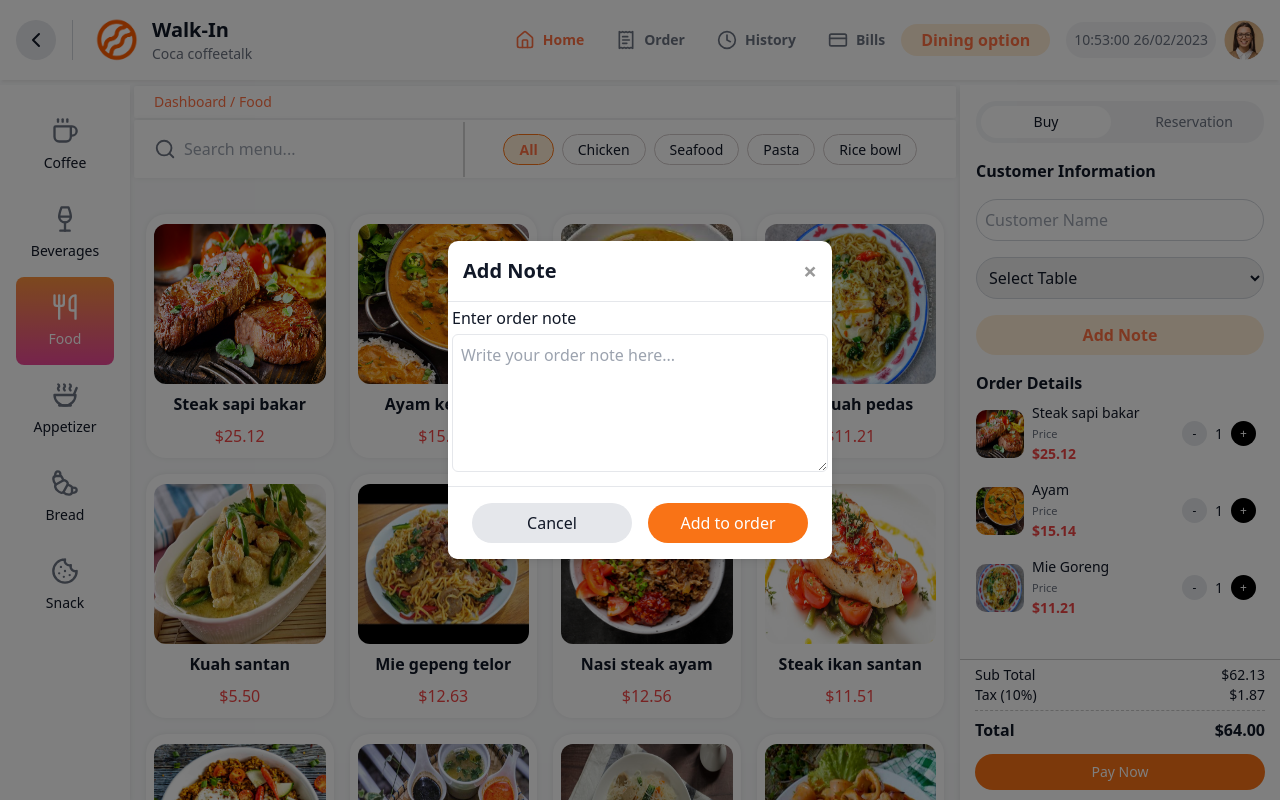
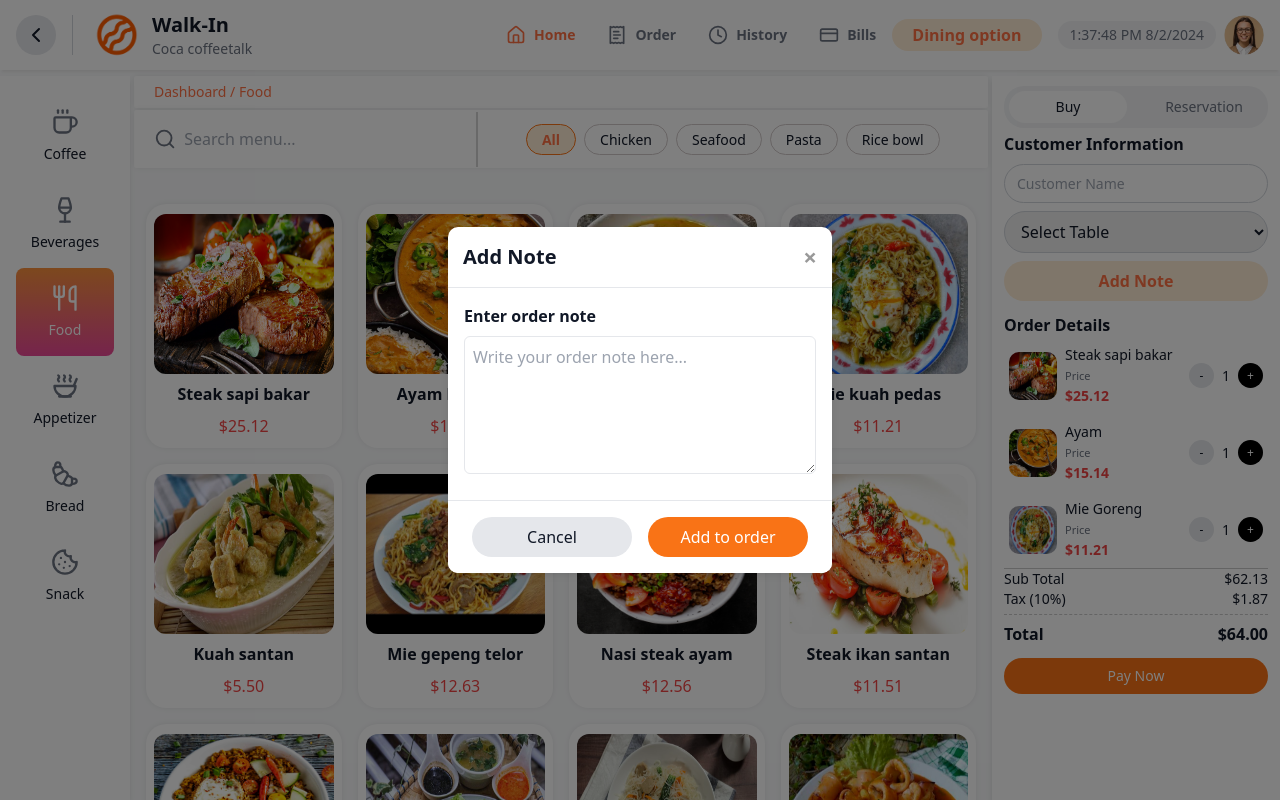
Before and after one commit to noobster101-ui/restoapp, a Next.js app: page /dashboard in a window 1280 px wide. Both pictures are taken after a click on the element "Add Note". Shown: the top 800 px of the page. Built offline with nearby package versions, Linux system fonts and the light colour scheme.

Commit message:
CSS Updates

```diff
--- a/src/components/allModals/NoteModal.tsx
+++ b/src/components/allModals/NoteModal.tsx
@@ -36,8 +36,8 @@ const NoteModal: React.FC<NoteModalProps> = ({ isOpen, onClose }) => {
         </div>
       }
     >
-      <form className="p-1">
-        <label htmlFor="note">Enter order note</label>
+      <form className="p-4">
+        <p className='font-semibold mb-1'>Enter order note</p>
         <textarea
           id="note"
           rows={5}
--- a/src/components/allModals/PayNowModal.tsx
+++ b/src/components/allModals/PayNowModal.tsx
@@ -49,7 +49,7 @@ const PayNowModal: React.FC<PayNowModalProps> = ({ isOpen, onClose, onAddToOrder
         </div>
       }
     >
-      <div className="order-details pr-2 p-4 overflow-y-auto max-h-96">
+      <div className="order-details pr-2 p-4">
         <div className="mb-3 activeOrder">
           <ul className="order-list space-y-2">
             {orders.map((order, index) => (
@@ -63,7 +63,7 @@ const PayNowModal: React.FC<PayNowModalProps> = ({ isOpen, onClose, onAddToOrder
           </ul>
         </div>
         <hr />
-        <div className="additional-orders my-2">
+        <div className="additional-orders my-2 pr-2">
           <h3 className="font-semibold text-lg mb-2">Additional</h3>
           <ul className="order-list space-y-2">
             {additionals.map((item, index) => (
--- a/src/components/layout/Header.tsx
+++ b/src/components/layout/Header.tsx
@@ -5,20 +5,28 @@ import { Home, ReceiptText, Clock, CreditCard, ChevronLeft, HandPlatter, Shoppin
 import Image from "next/image";
 import Link from "next/link";
 import Button from "../ui/Button";
-import { useState } from "react";
+import { useEffect, useState } from "react";
 import Dropdown from "../ui/Dropdown";
 
 export function Header() {
   const [selectedDiningOption, setSelectedDiningOption] = useState("Dine in");
+  const [dateTime, setDateTime] = useState(new Date());
 
-  // Define dining options
+  useEffect(() => {
+    const timer = setInterval(() => {
+      setDateTime(new Date());
+    }, 1000);
+
+    return () => clearInterval(timer);
+  }, []);
+
   const diningOptions = [
     { label: "Dine In", value: "dinein", icon: <HandPlatter className="w-4 h-4" /> },
     { label: "Take Away", value: "takeaway", icon: <ShoppingBagIcon className="w-4 h-4" /> },
     { label: "Reservation", value: "reservation", icon: <CalendarDaysIcon className="w-4 h-4" /> },
   ];
   return (
-    <header className="header flex items-center justify-between p-4 bg-white shadow-md">
+    <header className="header flex items-center justify-between bg-white shadow-md">
       <div className="flex items-center space-x-4">
         <button className="flex items-center justify-center w-10 h-10 bg-gray-200 rounded-full">
          <ChevronLeft />
@@ -74,7 +82,7 @@ export function Header() {
         />
 
         <div className="flex items-center space-x-2">
-          <span className="text-sm text-gray-500 bg-gray-100 rounded-full px-2 py-2">10:53:00 26/02/2023</span>
+          <span className="text-sm text-gray-500 bg-gray-100 rounded-full px-3 py-1">{dateTime.toLocaleTimeString()} {dateTime.toLocaleDateString()}</span>
           <div className="w-10 h-10 rounded-full overflow-hidden">
             <Image src="/user1.png" alt="User" width={40} height={40} />
           </div>
--- a/src/components/layout/RightSidebar.tsx
+++ b/src/components/layout/RightSidebar.tsx
@@ -34,7 +34,6 @@ export function RightSidebar() {
     setConfirmModalOpen(true);
   };
 
-
   return (
     <div className="right-sidebar relative">
       <Tabs>
@@ -46,50 +45,50 @@ export function RightSidebar() {
             Reservation
           </Tab>
         </TabList>
-        <TabPanel className="tab-panel mt-4">
-          <h2 className="font-bold">Customer Information</h2>
-          <form className="mt-4">
-            <div className="mb-4">
+        <TabPanel className="tab-panel">
+          <h2 className="font-bold mt-1">Customer Information</h2>
+          <form className="mt-2">
+            <div className="mb-2">
               <input
                 type="text"
-                className="w-full p-2 border border-gray-300 rounded-full"
+                className="w-full py-2 px-3 border border-gray-300 rounded-full"
                 placeholder="Customer Name"
               />
             </div>
-            <div className="mb-4">
-              <select className="w-full p-2 border border-gray-300 rounded-full">
+            <div className="mb-2">
+              <select className="w-full py-2 px-3 border border-gray-300 rounded-full">
                 <option>Select Table</option>
                 <option>Table 1</option>
                 <option>Table 2</option>
               </select>
             </div>
             <span
-              className="w-full p-2 bg-orange-100 text-orange-500 rounded-full font-bold noteBtn"
+              className="w-full p-2 mb-2 bg-orange-100 text-orange-500 rounded-full font-bold noteBtn"
               onClick={() => setNoteModalOpen(true)}
             >
               Add Note
             </span>
           </form>
         </TabPanel>
-        <TabPanel className="tab-panel mt-4">
-          <h2 className="font-bold">Reservation Details</h2>
-          <form className="mt-4">
-            <div className="mb-4">
+        <TabPanel className="tab-panel">
+          <h2 className="font-bold mt-1">Reservation Details</h2>
+          <form className="mt-2">
+            <div className="mb-2">
               <input
                 type="text"
-                className="w-full p-2 border border-gray-300 rounded-full"
+                className="w-full py-2 px-3 border border-gray-300 rounded-full"
                 placeholder="Reservation Name"
               />
             </div>
-            <div className="mb-4">
+            <div className="mb-2">
               <input
                 type="datetime-local"
-                className="w-full p-2 border border-gray-300 rounded-full"
+                className="w-full py-2 px-3 border border-gray-300 rounded-full"
                 placeholder="Select Time"
               />
             </div>
             <span
-              className="w-full p-2 bg-orange-100 text-orange-500 rounded-full font-bold noteBtn"
+              className="w-full p-2 mb-2 bg-orange-100 text-orange-500 rounded-full font-bold noteBtn"
               onClick={() => setNoteModalOpen(true)}
             >
               Reserve
@@ -98,8 +97,8 @@ export function RightSidebar() {
         </TabPanel>
       </Tabs>
 
-      <h2 className="font-bold mt-3 mb-0">Order Details</h2>
-      <div className="order-details max-h-60 overflow-y-auto">
+      <h2 className="font-bold mt-1">Order Details</h2>
+      <div className="order-details">
         <ul className="order-list space-y-2">
           {orders.map((order, index) => (
             <OrderItem
@@ -110,7 +109,8 @@ export function RightSidebar() {
             />
           ))}
         </ul>
-        <div className="summary mt-4">
+      </div>
+      <div className="summary mt-2">
         <div className="flex justify-between">
           <span className="text-sm font-medium">Sub Total</span>
           <span className="text-sm font-medium">$62.13</span>
@@ -130,8 +130,6 @@ export function RightSidebar() {
           Pay Now
         </button>
       </div>
-      </div>
-
       {/* Note Modal */}
       <NoteModal
         isOpen={isNoteModalOpen}
@@ -164,8 +162,6 @@ export function RightSidebar() {
         isOpen={isConfirmModalOpen}
         onClose={() => setConfirmModalOpen(false)}
       />
-
-
     </div>
   );
 }
--- a/src/styles/globals.scss
+++ b/src/styles/globals.scss
@@ -313,6 +313,7 @@ body {
   position: sticky;
   top: 0;
   z-index: 9;
+  height: 70px;
   .nav-link.active {
     @apply text-orange-500;
   }
@@ -324,8 +325,10 @@ body {
   height: calc(90vh - 5px);
   max-width: 130px;
   width: 100%;
+  height: calc(100vh - 76px);
+  overflow: hidden;
   position: sticky;
-  top: calc(10vh + 5px);
+  top: 76px;
   .sidebar-icon {
     color: #6b7280;
   }
@@ -341,13 +344,16 @@ body {
 
 // Right Sidebar
 .right-sidebar {
-  width: 20rem;
-  padding: 1rem;
+  width: 18rem;
+  padding: 10px 12px 5px;
   background-color: white;
   box-shadow: 0 4px 6px rgba(0, 0, 0, 0.1);
+  height: calc(100vh - 76px);
+  overflow: hidden;
   position: sticky;
-  top: calc(10vh + 5px);
-  height: calc(90vh - 5px);
+  top: 76px;
+  display: flex;
+  flex-direction: column;
 
   .tabs {
     display: flex;
@@ -372,28 +378,27 @@ body {
       color: #111827;
     }
   }
-
-  .tab-panel {
-    margin-top: 1rem;
+  form {
+    input{
+      font-size: 14px;
+    }
   }
 
   .order-details {
     overflow-y: auto;
-    max-height: 220px;
-    padding-right: 8px;
+    padding: 0 5px;
   }
 
   .summary {
     border-top: 1px solid rgba(127, 126, 126, 0.4196078431);
     bottom: 0;
-    display: block;
-    position: absolute;
     width: -webkit-fill-available;
     width: -moz-available;
-    padding: 5px 15px 5px;
     background: #fff;
     top: auto;
     left: 0;
+    position: sticky;
+    bottom: 0;
 
     .flex {
       display: flex;
@@ -697,6 +702,11 @@ body {
 .modalBox {
   z-index: 99;
   height: 100%;
+  .modalContent{
+    overflow-y: auto;
+    max-height: 70vh;
+    height: 100%;
+  }
   .modalBody {
     .activeOrder {
       li {
```
Lines whose indentation alone changed are shown as unchanged.
